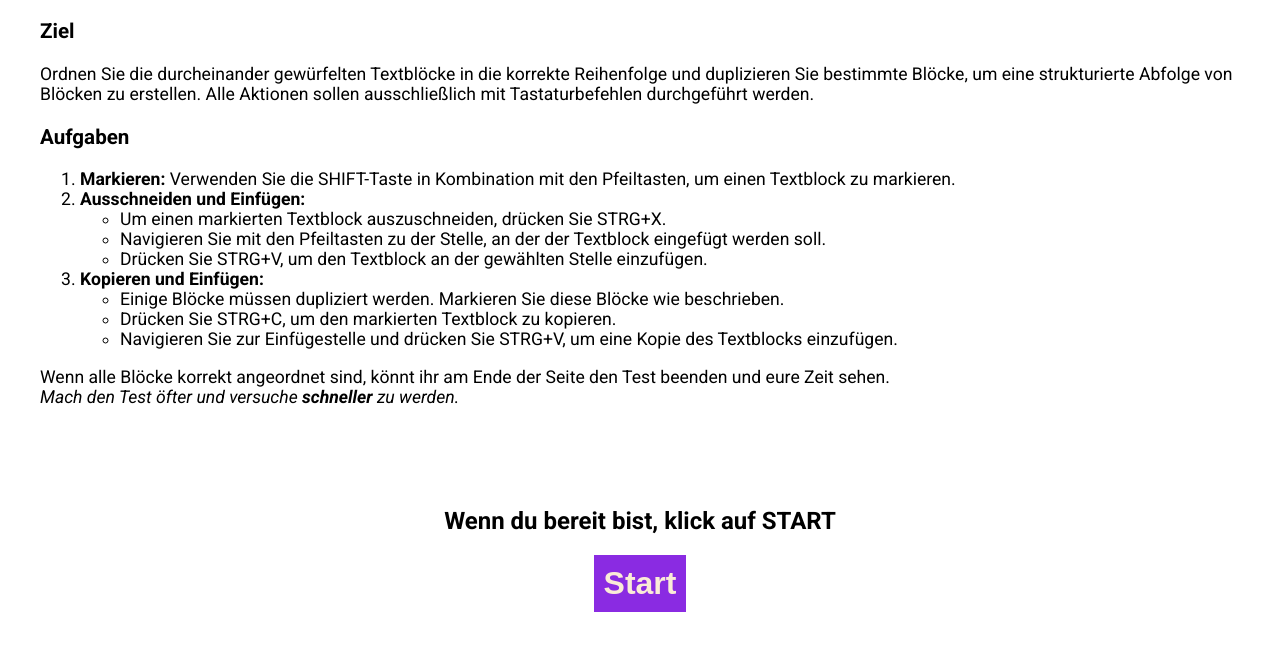
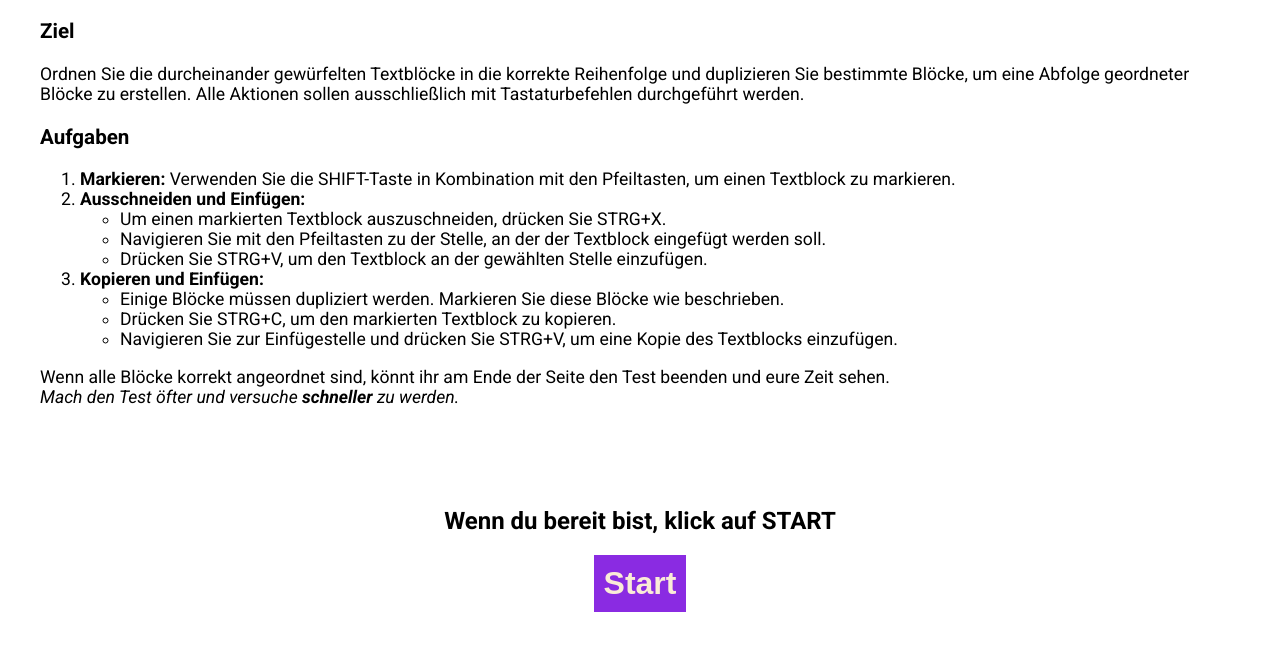
Before and after one commit to puckfried/copy-cut-paste, a plain HTML site: page index.html in a window 1280 px wide. Shown: the part 132-782 px from the top of the page. Drawn offline with Linux system fonts and the light colour scheme.

Commit message:
Update index.html

```diff
--- a/index.html
+++ b/index.html
@@ -26,7 +26,7 @@
         <div class="intro">
             <h2>Kopieren, Ausschneiden, Einfügen</h2>
             <h3>Ziel</h3>
-            <p>Ordnen Sie die durcheinander gewürfelten Textblöcke in die korrekte Reihenfolge und duplizieren Sie bestimmte Blöcke, um eine strukturierte Abfolge von Blöcken zu erstellen. Alle Aktionen sollen ausschließlich mit Tastaturbefehlen durchgeführt werden.</p>
+            <p>Ordnen Sie die durcheinander gewürfelten Textblöcke in die korrekte Reihenfolge und duplizieren Sie bestimmte Blöcke, um eine Abfolge geordneter Blöcke zu erstellen. Alle Aktionen sollen ausschließlich mit Tastaturbefehlen durchgeführt werden.</p>
             <h3>Aufgaben</h3>
             <ol>
                 <li><b>Markieren:</b> Verwenden Sie die SHIFT-Taste in Kombination mit den Pfeiltasten, um einen Textblock zu markieren.</li>
```
